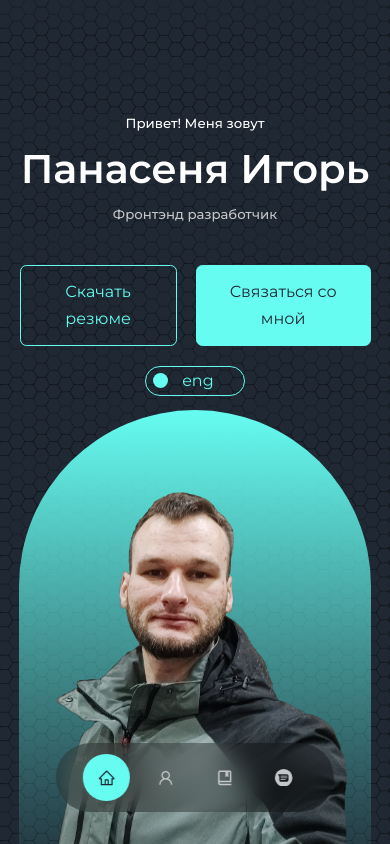
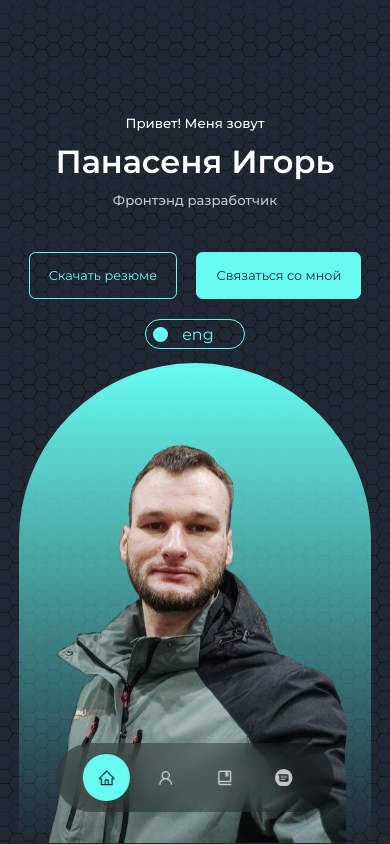
Before and after one commit to Igor-Panasenya/react-portfolio-website, a React (Create React App) app: page / in a window 390 px wide. Shown: the top 844 px of the page. Built offline with nearby package versions, Linux system fonts and the light colour scheme.

Commit message:
Initial commit

```diff
--- a/src/components/header/header.css
+++ b/src/components/header/header.css
@@ -145,6 +145,14 @@ header {
     .header__socials, .scroll__down {
         display: none;
     }
+
+    header h1 {
+        font-size: 2rem;
+    }
+
+    .cta * {
+        font-size: 0.8rem;
+    }
 }
 
 /* ----- ANIMATION ----- */
```
